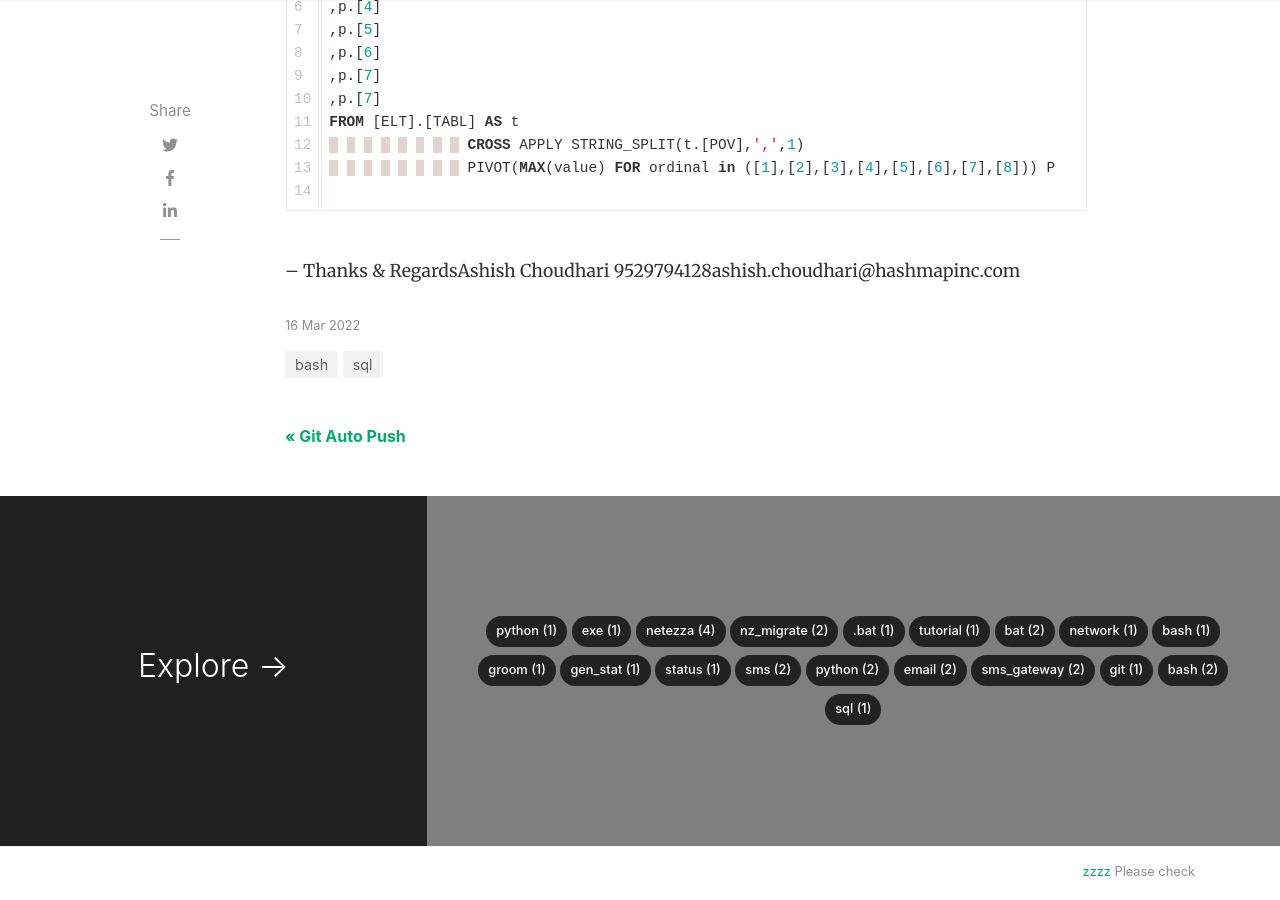
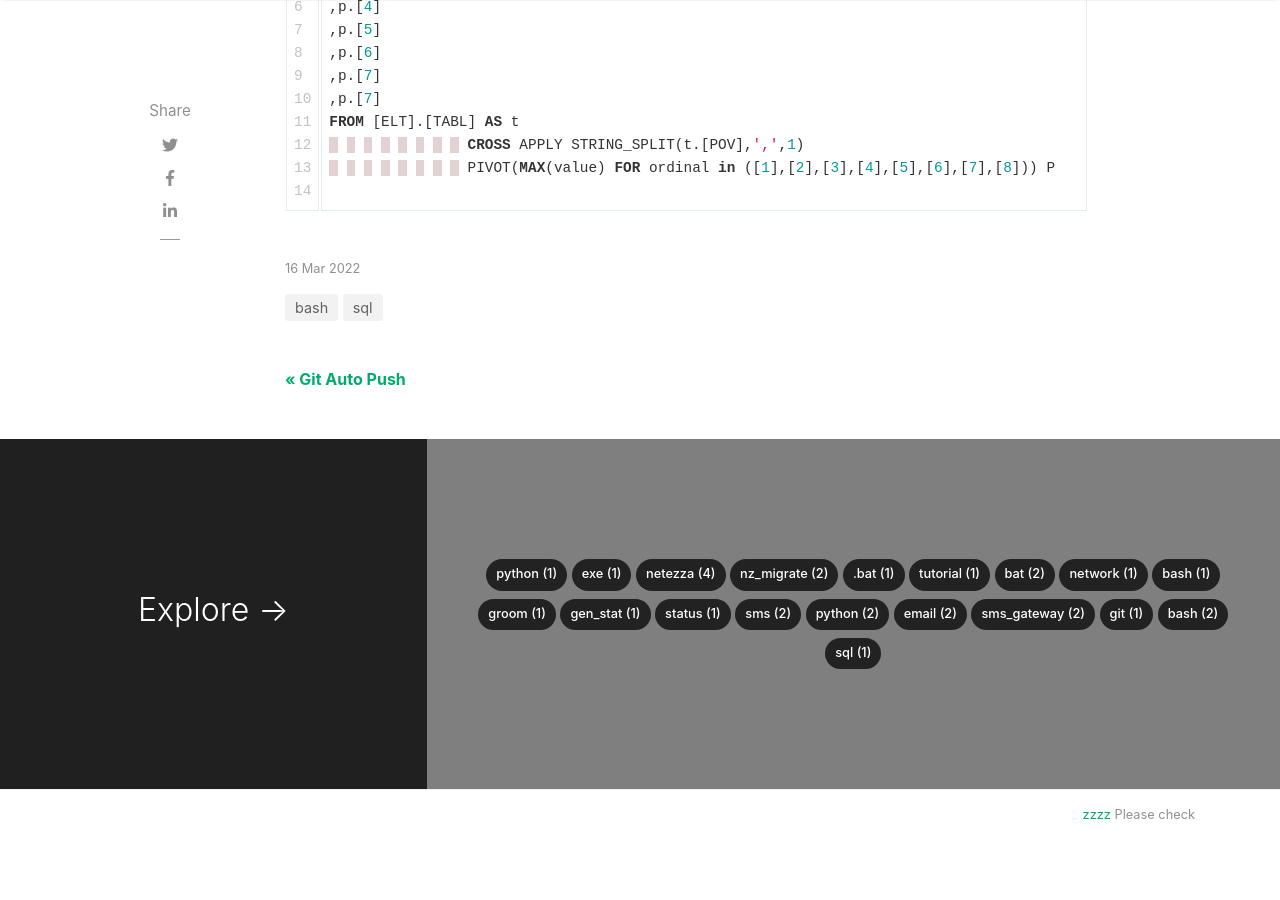
Before and after one commit to ashish-choudhari/weblog, a Jekyll site: the page built from _posts/2022-03-16-comma-separated-values-columns.md, in a window 1280 px wide and 900 px high, scrolled down 3353 px. Built offline with Jekyll 4.4.1, drawn with Linux system fonts in a browser that asks for light colours; nearby versions of some CDN libraries; comment, search, counter and statistics services are not loaded.

Commit message:
made changes

```diff
--- a/_posts/2022-03-16-comma-separated-values-columns.md
+++ b/_posts/2022-03-16-comma-separated-values-columns.md
@@ -92,6 +92,3 @@
                 PIVOT(MAX(value) FOR ordinal in ([1],[2],[3],[4],[5],[6],[7],[8])) P
 
 ~~~
-
---
-Thanks & RegardsAshish Choudhari 9529794128ashish.choudhari@hashmapinc.com
```
